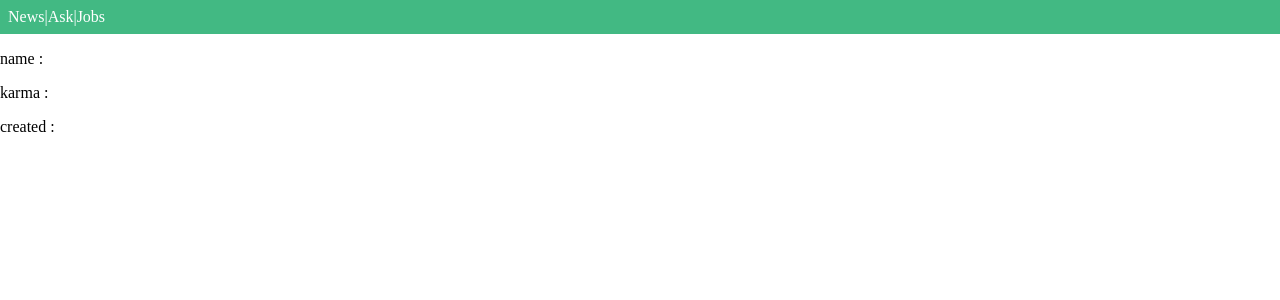
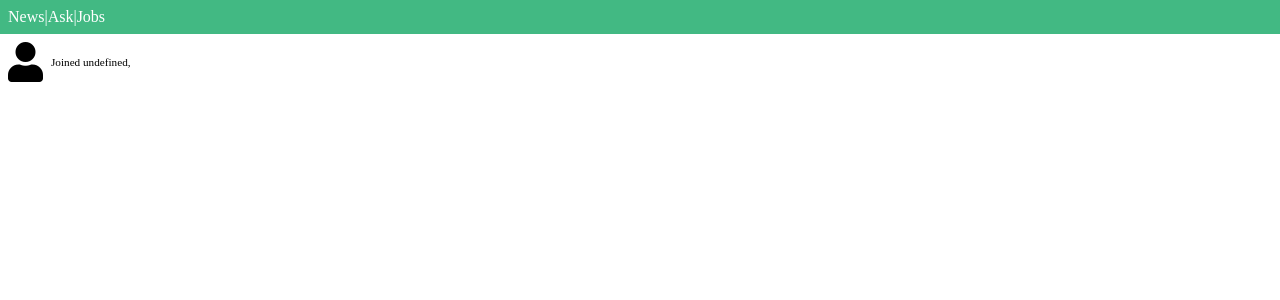
Before and after one commit to mgh3326/vue-news, a Vue app: page /user/ask in a window 1280 px wide. Shown: the top 300 px of the page. Built offline with nearby package versions, Linux system fonts and the light colour scheme; no server answers.

Commit message:
update 사용자 프로필 컴포넌트 스타일링 및 코드 정리

```diff
--- /dev/null
+++ b/src/components/UserProfile.vue
@@ -0,0 +1,74 @@
+<template>
+
+  <div class="user-container">
+    <div>
+      <i class="fas fa-user"></i>
+    </div>
+    <div class="user-description">
+
+      <slot name="username">
+
+      </slot>
+      <!--      <div>username : {{info.id}}</div>-->
+<!--                <router-link :to="`/user/${itemInfo.user}`">-->
+<!--                  {{itemInfo.user}}-->
+<!--                </router-link>-->
+      <!--          <div class="time">{{itemInfo.time_ago}}</div>-->
+      <div class="time">
+        <slot name="time">
+          <!--        time : {{info.created}}-->
+        </slot>
+      <slot name="karma"></slot>
+
+    </div>
+      </div>
+  </div>
+  <!--      <h2>-->
+  <!--        {{itemInfo.title}}-->
+  <!--      </h2>-->
+  <!--    </section>-->
+  <!--    <section>-->
+  <!--      <div v-html="itemInfo.content"></div>-->
+  <!--    </section>-->
+</template>
+
+<script>
+
+  export default {
+    name: "UserProfile",
+    props: {
+      info: Object,
+    },
+    // computed: {
+    //   itemInfo() {
+    //     return this.$store.state.item;
+    //   },
+    //   ...mapGetters(['fetchedItem']),
+    // },
+    // created() {
+    //   const itemId = this.$route.query.id;
+    //   this.$store.dispatch('FETCH_ITEM', itemId);
+    // },
+  }
+</script>
+
+<style scoped>
+  .user-container {
+    display: flex;
+    align-items: center;
+    padding: 0.5rem;
+  }
+
+  .fa-user {
+    font-size: 2.5rem;
+  }
+
+  .user-description {
+    padding-left: 8px;
+  }
+
+  .time {
+    font-size: 0.7rem;
+  }
+
+</style>
--- a/src/views/ItemView.vue
+++ b/src/views/ItemView.vue
@@ -1,21 +1,34 @@
 <template>
   <div>
     <section>
-      <div class="user-container">
-        <div>
-          <i class="fas fa-user"></i>
-        </div>
-        <div class="user-description">
-          <router-link :to="`/user/${fetchedItem.user}`">
-            {{fetchedItem.user}}
-          </router-link>
-          <div class="time">{{fetchedItem.time_ago}}</div>
-        </div>
-      </div>
+      <user-profile :info="fetchedItem">
+<!--        <div slot="username">{{fetchedItem.user}}</div>-->
+        <router-link slot="username" :to="`/user/${fetchedItem.user}`">
+          {{fetchedItem.user}}
+        </router-link>
+        <template slot="time">{{'Posted ' + fetchedItem.time_ago}}</template>
+      </user-profile>
+
+    </section>
+    <!--    <section>-->
+    <!--      <div class="user-container">-->
+    <!--        <div>-->
+    <!--          <i class="fas fa-user"></i>-->
+    <!--        </div>-->
+    <!--    <div class="user-description">-->
+    <!--      <router-link :to="`/user/${fetchedItem.user}`">-->
+    <!--        {{fetchedItem.user}}-->
+    <!--      </router-link>-->
+    <!--      <div class="time">{{fetchedItem.time_ago}}</div>-->
+    <!--    </div>-->
+    <!--  </div>-->
+    <section>
       <h2>
         {{fetchedItem.title}}
       </h2>
     </section>
+
+
     <section>
       <div v-html="fetchedItem.content"></div>
     </section>
@@ -24,13 +37,15 @@
 
 <script>
   import {mapGetters} from 'vuex'
+  import UserProfile from "@/components/UserProfile";
 
   export default {
     name: "ItemView",
+    components: {UserProfile},
     computed: {
-      itemInfo() {
-        return this.$store.state.item;
-      },
+      // itemInfo() {
+      //   return this.$store.state.item;
+      // },
       ...mapGetters(['fetchedItem']),
     },
     created() {
--- a/src/views/JobsView.vue
+++ b/src/views/JobsView.vue
@@ -1,29 +1,6 @@
 <template>
   <div>
     <list-item></list-item>
-
-    <ul class="news-list">
-      <li v-for="job in this.$store.state.jobs" class="post">
-        <div class="points">
-          {{job.points || 0}}
-        </div>
-        <div>
-          <p class="news-title">
-            <a v-bind:href="job.url">
-              {{job.title}}</a>
-          </p>
-        </div>
-        <small class="link-text">{{job.time_ago}} by
-          <!--          <router-link v-bind:to="`/user/${job.domain}`" class="link-text">{{job.domain}}</router-link>-->
-          <a v-bind:href="job.url" class="link-text">{{job.domain}}</a>
-        </small>
-      </li>
-    </ul>
-    <!--    <div v-for="job in this.$store.state.jobs">{{job.title}}</div>-->
-    <!--    <p v-for="job in this.$store.state.jobs">-->
-    <!--      <a v-bind:href="job.url">{{job.title}}</a>-->
-    <!--      <small>{{job.time_ago}}, {{job.domain}}</small>-->
-    <!--    </p>-->
   </div>
 
 </template>
@@ -34,15 +11,7 @@
 
   export default {
     name: "JobsView",
-    data() {
-      return {
-        jobs: []
-      }
-    },
-    created() {
-      this.$store.dispatch('FETCH_JOBS');
 
-    },
     components: {
       ListItem,
     }
--- a/src/views/UserView.vue
+++ b/src/views/UserView.vue
@@ -1,12 +1,19 @@
 <template>
   <div>
-    <p>name : {{userInfo.id}}</p>
-    <p>karma : {{userInfo.karma}}</p>
-    <p>created : {{userInfo.created}}</p>
+    <user-profile :info="userInfo">
+      <div slot="username">{{userInfo.id}}</div>
+      <span slot="time">{{'Joined ' + userInfo.created}}, </span>
+      <span slot="karma">{{userInfo.karma}}</span>
+    </user-profile>
+
+    <!--    <p>name : {{userInfo.id}}</p>-->
+    <!--    <p>karma : {{userInfo.karma}}</p>-->
+    <!--    <p>created : {{userInfo.created}}</p>-->
   </div>
 </template>
 
 <script>
+  import UserProfile from "@/components/UserProfile";
 
   export default {
     name: "UserView",
@@ -19,7 +26,9 @@
       const userName = this.$route.params.id;
       this.$store.dispatch('FETCH_USER', userName);
     },
-
+    components: {
+      UserProfile,
+    }
   }
 </script>
 
```
